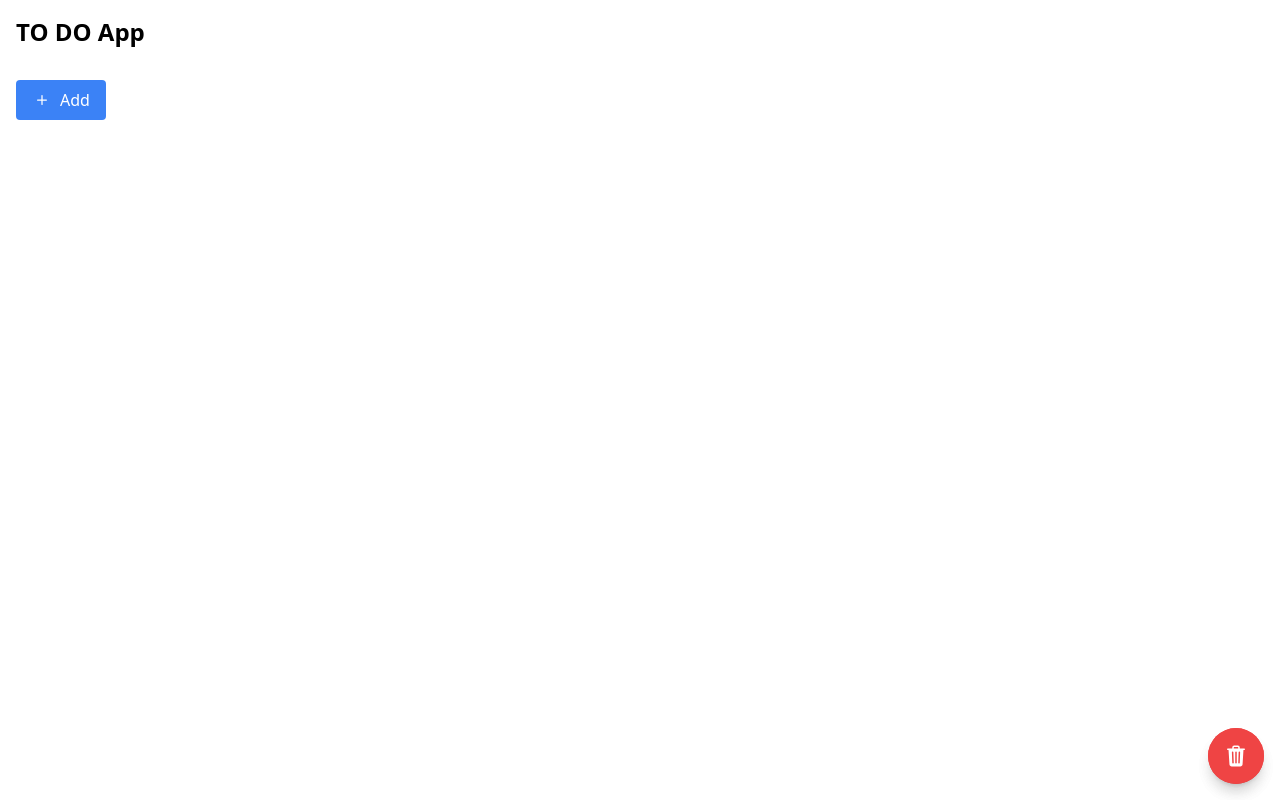
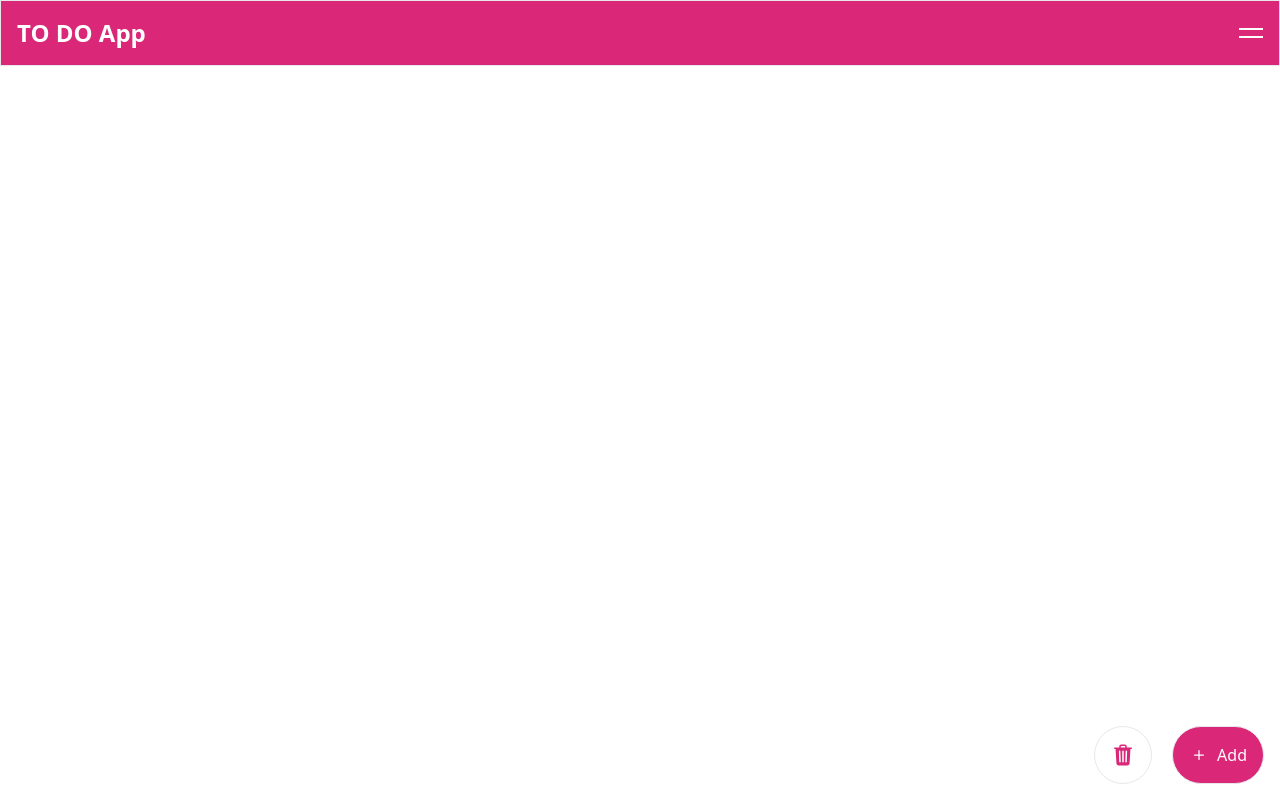
Before and after one commit to KokiMitsunaga/nin-todo, a Next.js app: page / in a window 1280 px wide. Built offline with nearby package versions, Linux system fonts and the light colour scheme.

Commit message:
ナビゲーションバーの作成(項目はまだゴミ箱ページ遷移しかないため、いずれ追加)

```diff
--- a/app/_components/EditButton.tsx
+++ b/app/_components/EditButton.tsx
@@ -6,7 +6,7 @@ interface EditButtonProps {
 
 const EditButton = ({ onClick }: EditButtonProps) => {
   return (
-    <button onClick={onClick} className="text-blue-500 flex items-center ml-4">
+    <button onClick={onClick} className="text-pink-400 flex items-center ml-4">
       <MdEdit size={20} />
     </button>
   );
--- /dev/null
+++ b/app/_components/NavMenu.tsx
@@ -0,0 +1,31 @@
+"use client";
+
+import { useRouter } from "next/navigation";
+import { IoTrash } from "react-icons/io5";
+
+interface NavMenuProps {
+  setIsOpen: React.Dispatch<React.SetStateAction<boolean>>;
+}
+
+const NavMenu = ({ setIsOpen }: NavMenuProps) => {
+  const router = useRouter();
+
+  const handleClick = () => {
+    setIsOpen(false);
+    router.push("/trash");
+  };
+
+  return (
+    <div className="p-6 bg-white text-black rounded mx-10 w-full flex flex-col items-center justify-center">
+      <button
+        onClick={handleClick}
+        className="text-lg flex items-center justify-center gap-4"
+      >
+        <IoTrash size={24} />
+        Go to Trash
+      </button>
+    </div>
+  );
+};
+
+export default NavMenu;
--- /dev/null
+++ b/app/_components/Navbar.tsx
@@ -0,0 +1,67 @@
+"use client";
+
+import { useRouter } from "next/navigation";
+import { useEffect, useState } from "react";
+import NavMenu from "./NavMenu";
+
+const Title = () => {
+  const router = useRouter();
+  const handleClick = () => {
+    router.push("/");
+  };
+  const [isOpen, setIsOpen] = useState(false);
+  const [showNavbar, setShowNavbar] = useState(false);
+
+  useEffect(() => {
+    setTimeout(() => {
+      setShowNavbar(true);
+    }, 3000);
+  }, []);
+
+  const toggleMenu = () => {
+    setIsOpen(!isOpen);
+  };
+
+  return (
+    <div
+      className={`bg-pink-600 flex items-center justify-between ${
+        showNavbar ? "top-0" : "-top-44"
+      } transition-all duration-1000 ease-out border`}
+    >
+      <button
+        onClick={handleClick}
+        className="text-2xl font-bold m-4 text-white"
+      >
+        TO DO App
+      </button>
+      <div
+        className="relative w-10 h-10 flex flex-col justify-center items-center cursor-pointer z-50 mr-2"
+        onClick={toggleMenu}
+      >
+        <span
+          className={`block w-6 h-0.5 ${
+            isOpen ? "bg-black" : "bg-white"
+          } mb-1.5 transition-all duration-500 ease-in-out ${
+            isOpen ? "transform translate-y-1 rotate-45" : ""
+          }`}
+        ></span>
+        <span
+          className={`block w-6 h-0.5 ${
+            isOpen ? "bg-black" : "bg-white"
+          } transition-all duration-500 ease-in-out ${
+            isOpen ? "transform -translate-y-1 -rotate-45" : ""
+          }`}
+        ></span>
+      </div>
+      <div
+        className={`fixed top-0 right-0 w-full h-full bg-gray-50 transition-transform duration-500 ease-in-out ${
+          isOpen ? "translate-x-0" : "translate-x-full"
+        } flex items-center justify-center`}
+      >
+        {isOpen && <NavMenu setIsOpen={setIsOpen} />}
+      </div>
+    </div>
+  );
+};
+
+export default Title;
--- a/app/_components/Title.tsx
+++ /dev/null
@@ -1,17 +0,0 @@
-"use client";
-
-import { useRouter } from "next/navigation";
-
-const Title = () => {
-  const router = useRouter();
-  const handleClick = () => {
-    router.push("/");
-  };
-  return (
-    <button onClick={handleClick} className="text-2xl font-bold m-4">
-      TO DO App
-    </button>
-  );
-};
-
-export default Title;
--- a/app/_components/TodoButton.tsx
+++ b/app/_components/TodoButton.tsx
@@ -8,7 +8,7 @@ const TodoButton = ({ onOpenModal }: TodoButtonProps) => {
   return (
     <button
       onClick={onOpenModal}
-      className="bg-blue-500 text-white px-4 py-2 rounded flex items-center"
+      className="fixed bottom-4 right-4 bg-pink-600 text-white p-4 rounded-full border flex items-center justify-center -z-10"
     >
       <IoIosAdd size={20} />
       <span className="ml-2">Add</span>
--- a/app/_components/TrashButton.tsx
+++ b/app/_components/TrashButton.tsx
@@ -13,7 +13,7 @@ const TrashButton = () => {
   return (
     <button
       onClick={handleClick}
-      className="fixed bottom-4 right-4 bg-red-500 text-white p-4 rounded-full shadow-lg flex items-center justify-center"
+      className="fixed bottom-4 right-32 text-pink-600 bg-white p-4 rounded-full border flex items-center justify-center -z-10"
     >
       <IoTrash size={24} />
     </button>
--- a/app/layout.tsx
+++ b/app/layout.tsx
@@ -1,8 +1,7 @@
 import type { Metadata } from "next";
 import localFont from "next/font/local";
 import "./globals.css";
-import TrashButton from "./_components/TrashButton";
-import Title from "./_components/Title";
+import Navbar from "./_components/Navbar";
 
 const geistSans = localFont({
   src: "./fonts/GeistVF.woff",
@@ -30,9 +29,8 @@ export default function RootLayout({
       <body
         className={`${geistSans.variable} ${geistMono.variable} antialiased`}
       >
-        <Title />
+        <Navbar />
         {children}
-        <TrashButton />
       </body>
     </html>
   );
```
